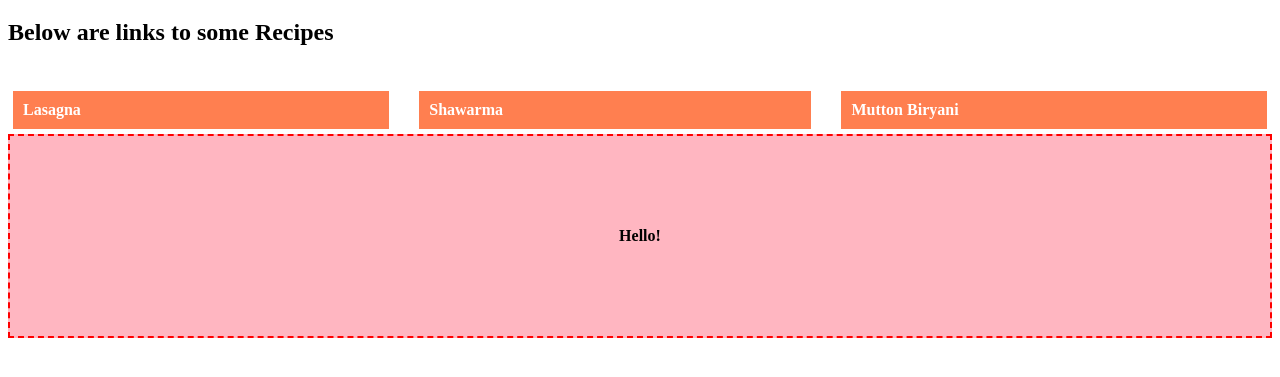
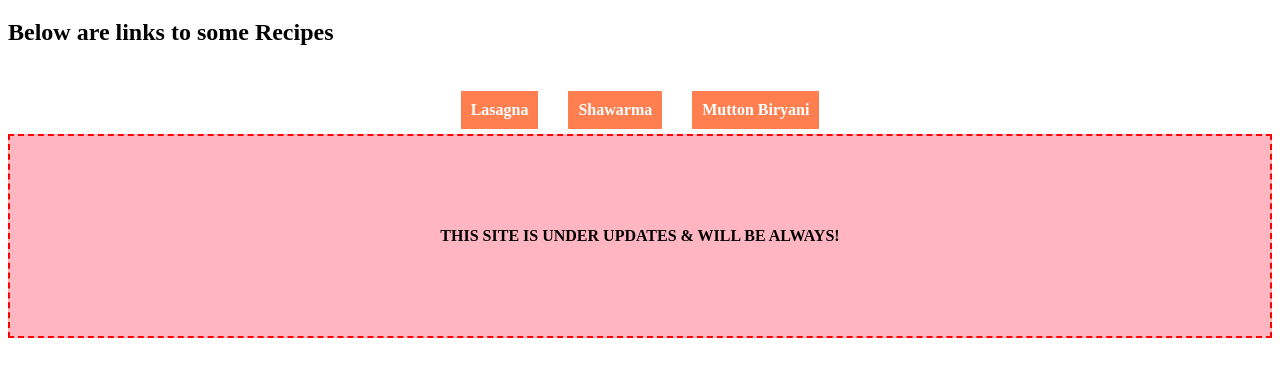
Before and after one commit to Valay-2004/odin-recipes, a plain HTML site: page index.html in a window 1280 px wide. Shown: the part 61-438 px from the top of the page. Drawn offline with Linux system fonts and the light colour scheme.

Commit message:
Updated CSS with flexbox

```diff
--- a/index.html
+++ b/index.html
@@ -16,7 +16,7 @@
             <a class="link-button" href="/recipes/Shawarma/shawarma.html">Shawarma</a>
             <a class="link-button" href="/recipes/Mutton Biryani/mutton biryani.html">Mutton Biryani</a>
         </div>
-        <div class="center-box">Hello!</div>
+        <div class="center-box">THIS SITE IS UNDER UPDATES & WILL BE ALWAYS!</div>
     </strong>
 </body>
 
--- a/style.css
+++ b/style.css
@@ -55,7 +55,6 @@
     display: inline-block;
     margin: 5px;
     text-decoration: none;
-    flex-grow: 1;
 }
 
 .center-box {
```
